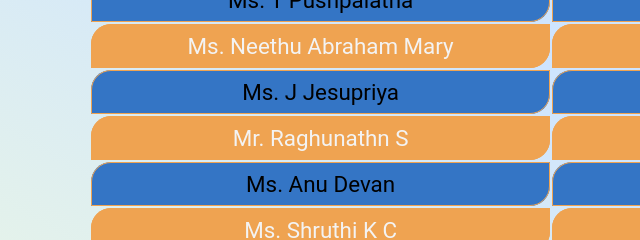
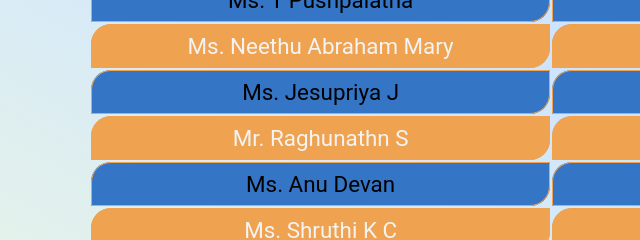
Before and after one commit to shaadaab/College-conference, a plain HTML site: page committee.html in a window 1280 px wide. Shown: the part 1548-1788 px from the top of the page, 71-711 px from the left. Drawn offline with Linux system fonts and the light colour scheme; a web font is replaced by a local one.

Commit message:
Format updated

```diff
--- a/committee.html
+++ b/committee.html
@@ -190,7 +190,7 @@
                     <td>Mr. N Prabhakaran</td>
                 </tr>
                 <tr style="background-color: #3475c5;">
-                    <td>Ms. J Jesupriya</td>
+                    <td>Ms. Jesupriya J</td>
                     <td>Mr. Lakshmi Narayana</td>
                 </tr>
                 <tr style="background-color: #efa351">
--- a/styles.css
+++ b/styles.css
@@ -334,7 +334,7 @@ body {
 .timer-container {
     display: flex;
     text-align: center;
-    border: 3px solid #1c1b1b ;
+    border: 3px solid #1c1b1b;
     border-radius: 10px;
     color: #0e0e0e;
     padding: 20px;
@@ -342,7 +342,7 @@ body {
     box-shadow: 3px 3px 2px #111111;
 }
 
-.timer-wrapper{
+.timer-wrapper {
     display: flex;
     flex-direction: row !important;
     gap: 0 80px;
@@ -653,7 +653,7 @@ th {
     box-shadow: 2px 2px black;
 }
 
-.dwnld-btn:hover{
+.dwnld-btn:hover {
     cursor: pointer;
     transform: scale(0.97);
 }
```
Also changed, not shown: index.html (+3 -5 lines), 2 other files.
